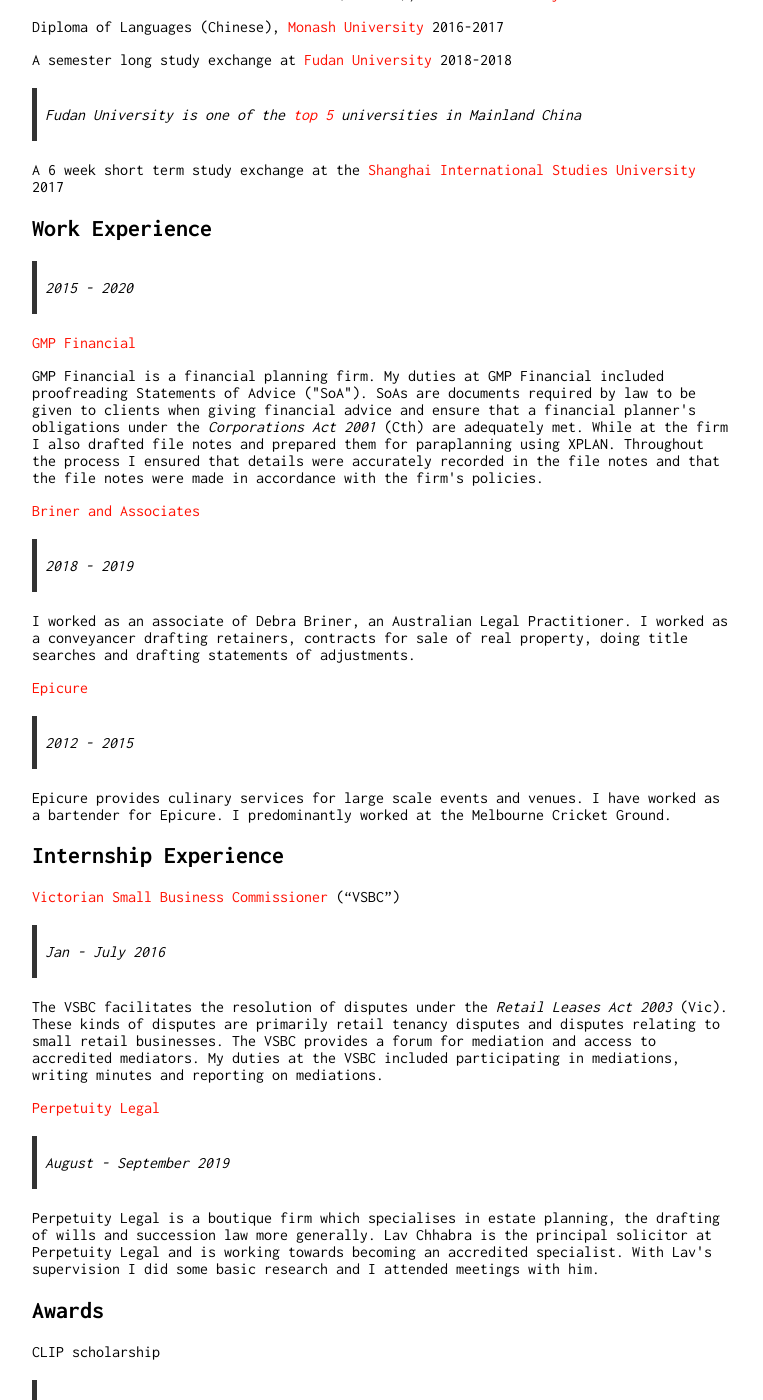
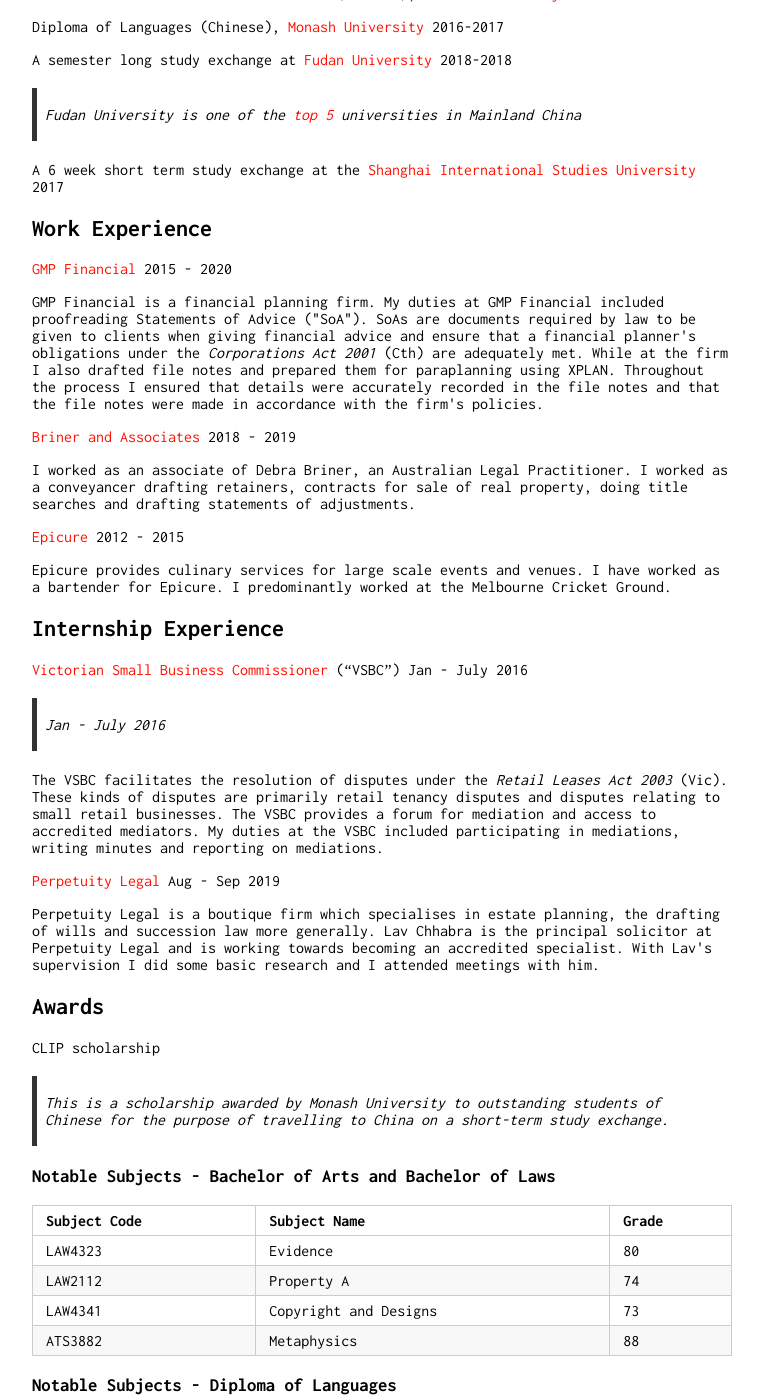
Before and after one commit to Wigdo/cv, a Jekyll site: the page built from index.md, in a window 1280 px wide and 1400 px high, scrolled down 450 px. Shown: the whole window, without its empty margins (258-1021 px from the left). Built offline with Jekyll 4.4.1, drawn with Linux system fonts in a browser that asks for light colours; our own code applies the rules of GitHub Pages for plain Markdown files.

Commit message:
Update index.md

```diff
--- a/index.md
+++ b/index.md
@@ -26,9 +26,8 @@ A semester long study exchange at [Fudan University](https://en.wikipedia.org/wi
 A 6 week short term study exchange at the [Shanghai International Studies University](https://en.wikipedia.org/wiki/Shanghai_International_Studies_University) 2017
 
 ## Work Experience
-> 2015 - 2020
 
-[GMP Financial](https://gmpfinancial.com.au/)
+[GMP Financial](https://gmpfinancial.com.au/) 2015 - 2020
 <p> GMP Financial is a financial planning firm. My duties at GMP Financial
 included proofreading Statements of Advice ("SoA"). SoAs are documents required
 by law to be given to clients when giving financial advice and ensure
@@ -40,8 +39,7 @@ accordance with the firm's policies.
 </p>
 
 
-[Briner and Associates](https://lawyerlist.com.au/1829-Briner--Associates.aspx)
-> 2018 - 2019
+[Briner and Associates](https://lawyerlist.com.au/1829-Briner--Associates.aspx) 2018 - 2019
 
 <p>
 I worked as an associate of Debra Briner, an Australian Legal Practitioner. I worked as a conveyancer
@@ -49,9 +47,8 @@ drafting retainers, contracts for sale of real property, doing title searches an
 </p>
 
 
-[Epicure](https://www.epicure.com.au/)
+[Epicure](https://www.epicure.com.au/) 2012 - 2015
 
-> 2012 - 2015
 
 <p> Epicure provides culinary services for large scale events and venues. I have
 worked as a bartender for Epicure. I predominantly worked at the
@@ -61,14 +58,13 @@ Melbourne Cricket Ground.
 
 ## Internship Experience
 
-[Victorian Small Business Commissioner](https://www.vsbc.vic.gov.au/) ("VSBC")
+[Victorian Small Business Commissioner](https://www.vsbc.vic.gov.au/) ("VSBC") Jan - July 2016
 > Jan - July 2016
 
 <p> The VSBC facilitates the resolution of disputes under the <em> Retail Leases Act 2003 </em> (Vic). These kinds of disputes are primarily retail tenancy disputes and disputes relating to small retail businesses. The VSBC provides a forum for mediation and access to accredited mediators. My duties at the VSBC included participating in mediations, writing minutes and reporting on mediations. </p>
 
-[Perpetuity Legal](https://www.perpetuitylegal.com.au/)
+[Perpetuity Legal](https://www.perpetuitylegal.com.au/) Aug - Sep 2019
 
->August - September 2019
 
 <p>
 Perpetuity Legal is a boutique firm which specialises in estate planning, the drafting of wills and succession law more generally. Lav Chhabra is the principal solicitor at Perpetuity Legal and is working towards becoming an accredited specialist. With Lav's supervision I did some basic research and I attended meetings with him.
```
